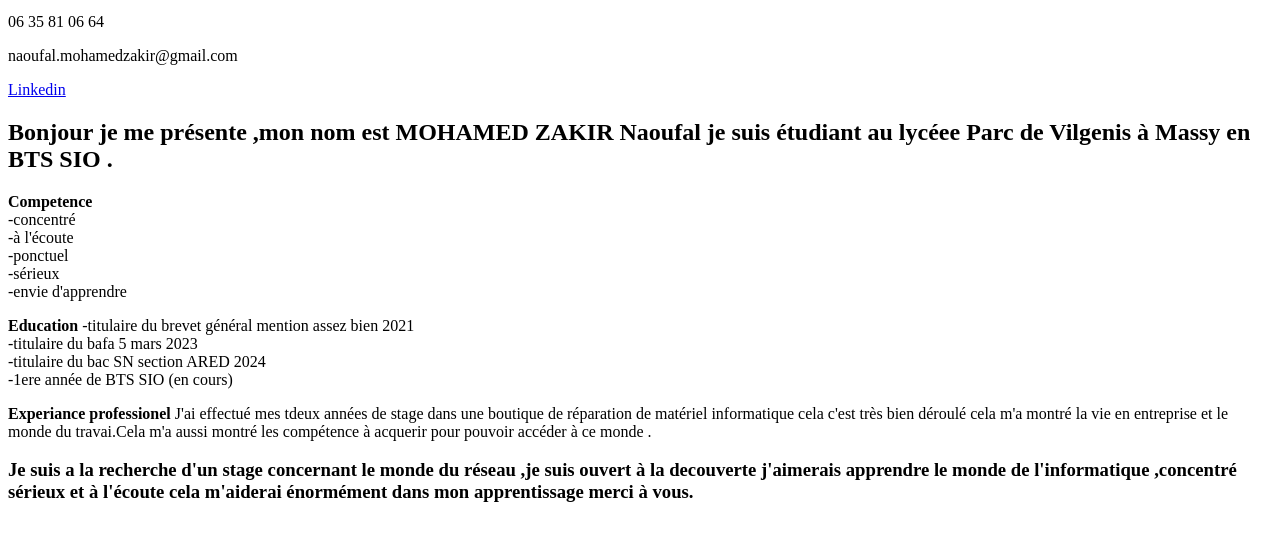
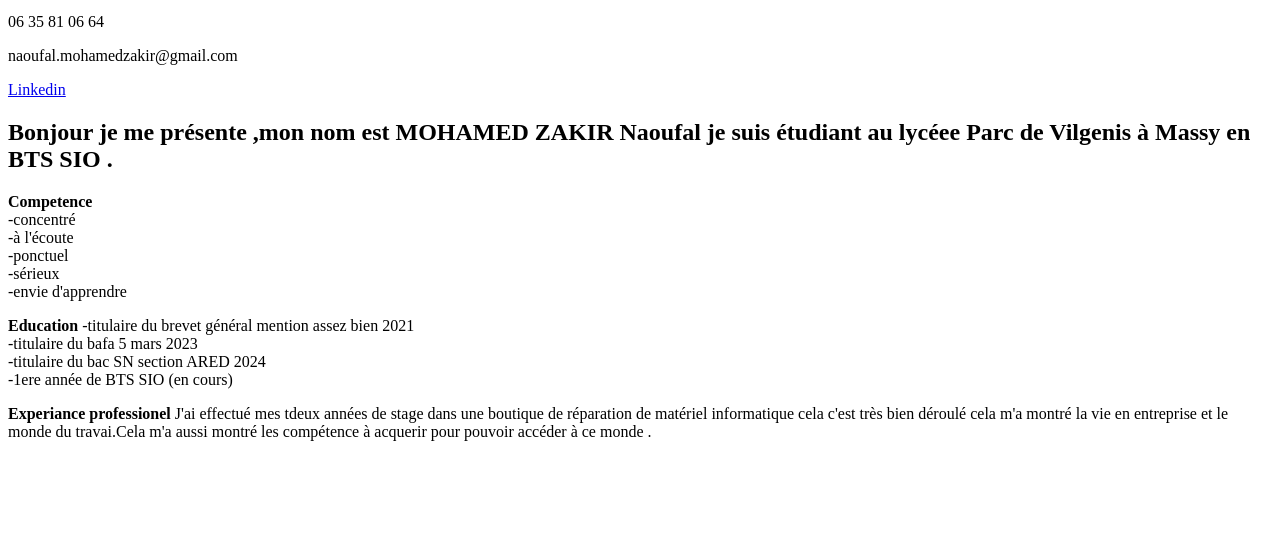
Before and after one commit to Nasuf92/Naoufal, a plain HTML site: page index.html in a window 1280 px wide. Shown: the part 101-642 px from the top of the page. Drawn offline with Linux system fonts and the light colour scheme.

Commit message:
Update index.html

```diff
--- a/index.html
+++ b/index.html
@@ -49,12 +49,7 @@
                 </P>
 
 
-                <p>
-                  <h3>Je suis a la recherche d'un stage concernant le monde du réseau
-                ,je suis ouvert à la decouverte j'aimerais apprendre le monde de l'informatique
-                ,concentré sérieux et à l'écoute cela m'aiderai énormément dans mon apprentissage merci à vous.
 
-                  </h3>
 
                 </p>
 
```
